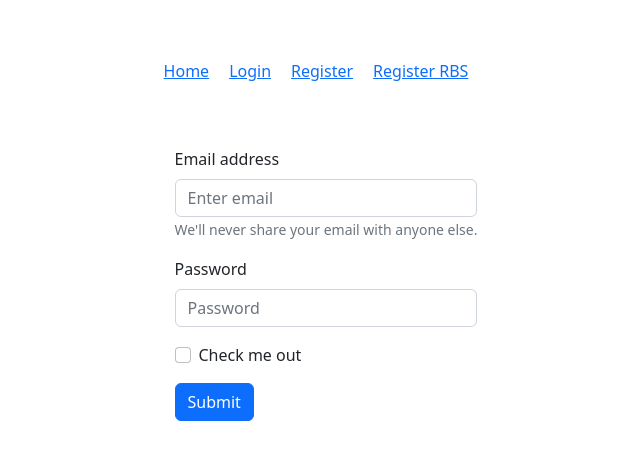
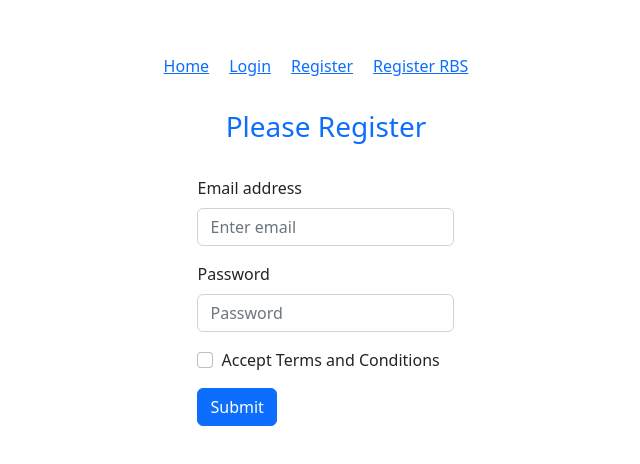
Before and after one commit to smarifurrahman/email-password-auth, a React (Vite) app: page /register-rbs in a window 1280 px wide. Shown: the part 160-624 px from the top of the page, without its empty margins (314-954 px from the left). Built offline with nearby package versions, Linux system fonts and the light colour scheme.

Commit message:
event handler added in registerRBS

```diff
--- a/src/components/RegisterRBS/RegisterRBS.jsx
+++ b/src/components/RegisterRBS/RegisterRBS.jsx
@@ -3,23 +3,29 @@ import Button from 'react-bootstrap/Button';
 import Form from 'react-bootstrap/Form';
 
 const RegisterRBS = () => {
+    const handleSubmit = (e) => {
+        e.preventDefault();
+        const email = e.target.email.value;
+        const password = e.target.password.value;
+        const check = e.target.check.value;
+        console.log(email, password, check)
+    }
+
     return (
         <div>
-            <Form className='px-5 py-3 mx-5 my-3'>
+            <h3 className='text-center text-primary'>Please Register</h3>
+            <Form onSubmit={handleSubmit} className='px-5 py-3 mx-5 my-3'>
                 <Form.Group className="mb-3" controlId="formBasicEmail">
                     <Form.Label>Email address</Form.Label>
-                    <Form.Control type="email" placeholder="Enter email" />
-                    <Form.Text className="text-muted">
-                        We'll never share your email with anyone else.
-                    </Form.Text>
+                    <Form.Control type="email" name="email" placeholder="Enter email" />
                 </Form.Group>
 
                 <Form.Group className="mb-3" controlId="formBasicPassword">
                     <Form.Label>Password</Form.Label>
-                    <Form.Control type="password" placeholder="Password" />
+                    <Form.Control type="password" name="password" placeholder="Password" />
                 </Form.Group>
                 <Form.Group className="mb-3" controlId="formBasicCheckbox">
-                    <Form.Check type="checkbox" label="Check me out" />
+                    <Form.Check type="checkbox" name="check" label="Accept Terms and Conditions" />
                 </Form.Group>
                 <Button variant="primary" type="submit">
                     Submit
```
